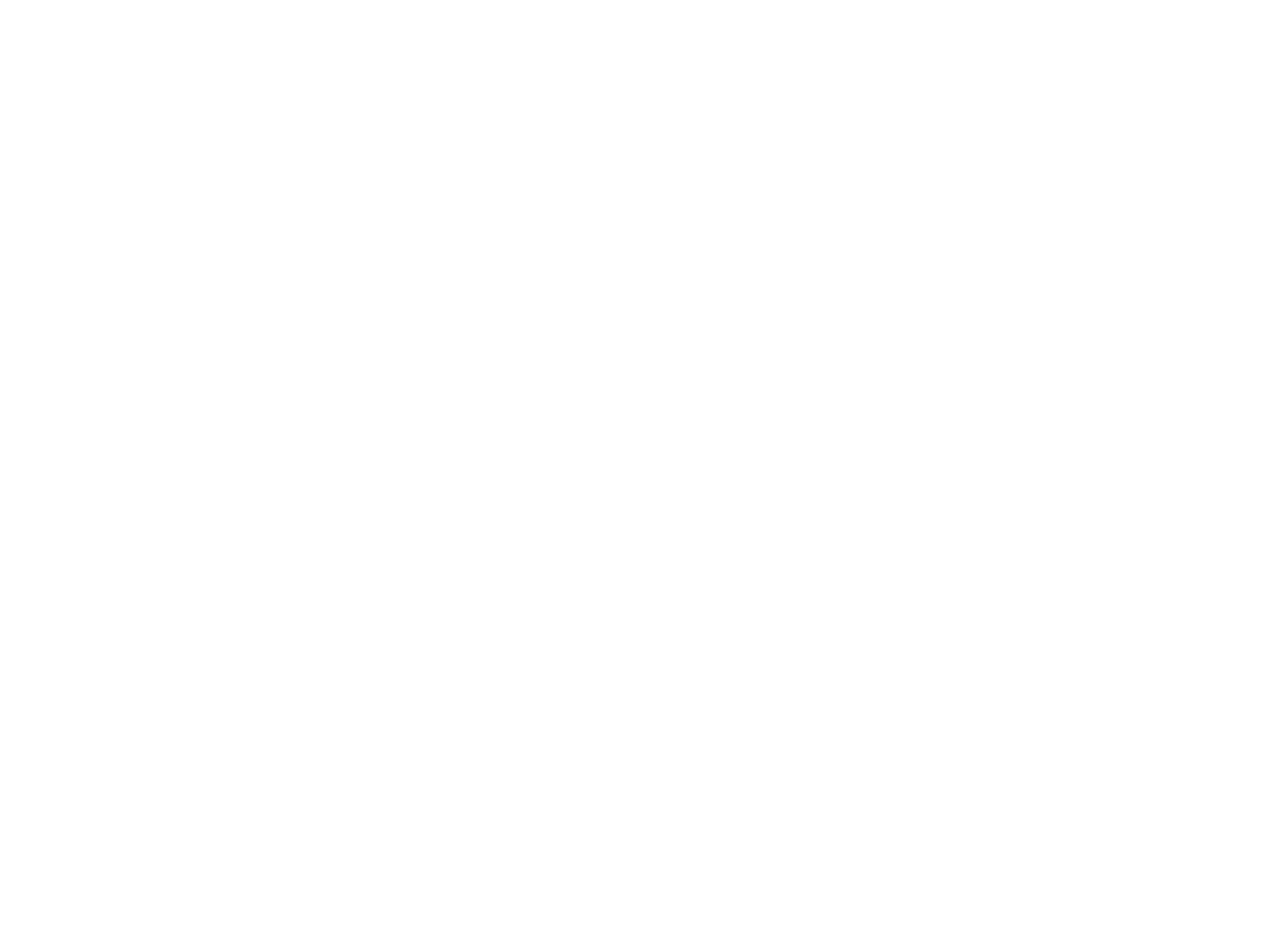
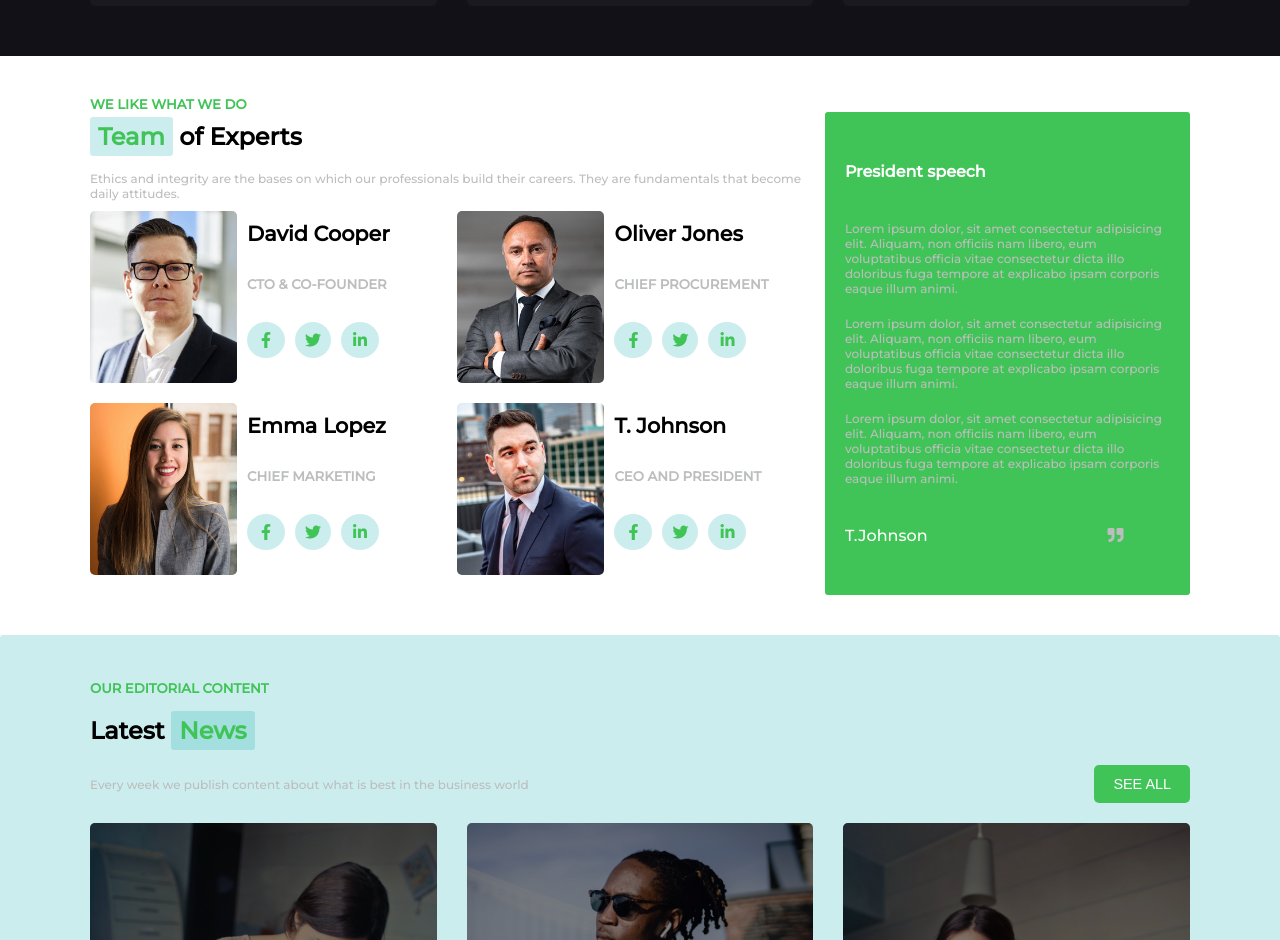
Before and after one commit to Valentina-Fr/proj-html-vuejs, a Vue app: page / in a window 1280 px wide. Shown: the part 1860-2800 px from the top of the page. Before the commit the page ends 1688 px from the top, so only its background shows below. Built offline with nearby package versions, Linux system fonts and the light colour scheme.

Commit message:
News section

```diff
--- a/src/App.vue
+++ b/src/App.vue
@@ -6,6 +6,8 @@
       <Advisory />
       <Results />
       <Services />
+      <Experts />
+      <News />
     </main>
   </div>
 </template>
@@ -16,6 +18,8 @@
 import Advisory from './components/Advisory.vue'
 import Results from './components/Results.vue'
 import Services from './components/Services.vue'
+import Experts from './components/Experts.vue'
+import News from './components/News.vue'
 
 export default {
   name: 'App',
@@ -24,7 +28,9 @@
     Jumbo,
     Advisory,
     Results,
-    Services
+    Services,
+    Experts,
+    News
   },
   data(){
     return {
--- a/src/components/Advisory.vue
+++ b/src/components/Advisory.vue
@@ -17,6 +17,10 @@
 </script>
 
 <style scoped lang="scss">
+section {
+    margin-bottom: 20px;
+}
+
 h5 {
     margin-top: 20px;
 }
@@ -31,7 +35,6 @@
 
 img {
     width: 80%;
-    margin-bottom: 30px;
 }
 
 .video {
--- a/src/components/Button.vue
+++ b/src/components/Button.vue
@@ -13,7 +13,7 @@
     button {
         color: #fff;
         border-radius: 5px;
-        padding: 5px 10px;
+        padding: 10px 18px;
         text-transform: uppercase;
         font-size: 0.9rem;
         border-width: 1px;
--- /dev/null
+++ b/src/components/Card.vue
@@ -0,0 +1,46 @@
+<template>
+    <div class="card">
+        <img :src="newsItem.imgUrl" :alt="newsItem.title">
+        <a :href="newsItem.url" class="text-center">{{newsItem.text}}</a>
+    </div>
+
+</template>
+
+<script>
+export default {
+name: 'Card',
+props: ['newsItem']
+}
+</script>
+
+<style scoped lang="scss">
+.card {
+    position: relative;
+    margin-top: 20px;
+    margin-bottom: 20px;
+    img {
+        max-width: 100%;
+        border-radius: 5px;
+    }
+    a {
+        position: absolute;
+        top: 230px;
+        left: 20px;
+        right: 20px;
+        font-size: 1.2rem;
+        font-weight: 700;
+        z-index: 1;
+    }
+}
+.card::after {
+    content: "";
+    display: inline-block;
+    position: absolute;
+    top: 0;
+    left: 0;
+    height: 100%;
+    width: 100%;
+    background-color: rgba(1,1,1,0.5);
+    border-radius: 5px;
+}
+</style>
--- /dev/null
+++ b/src/components/Experts.vue
@@ -0,0 +1,146 @@
+<template>
+  <section class="container">
+        <h5 class="brand-color">WE LIKE WHAT WE DO</h5>
+        <div class="d-flex">
+            <div>
+            <h2 class="py-10"><span class="brand-bg-secondary brand-color">Team</span> of Experts</h2>
+            <p class="font-grey py-10">Ethics and integrity are the bases on which our professionals build their careers. They are fundamentals that become daily attitudes.</p>
+            <div class="row">
+                <div class="col">
+                    <div class="card">
+                        <img src="@/assets/images/team-1.jpg" alt="cooper">
+                        <div class="expert-info">
+                            <h4>David Cooper</h4>
+                            <h5 class="font-grey py-30">CTO &amp; CO-FOUNDER</h5>
+                            <div class="social">
+                                <i class="fab fa-facebook-f brand-bg-secondary brand-color"></i>
+                                <i class="fab fa-twitter brand-bg-secondary brand-color"></i>
+                                <i class="fab fa-linkedin-in brand-bg-secondary brand-color"></i>
+                            </div>
+                        </div>
+                    </div>
+                </div>
+                <div class="col">
+                    <div class="card">
+                        <img src="@/assets/images/team-3.jpg" alt="jones">
+                        <div class="expert-info">
+                            <h4>Oliver Jones</h4>
+                            <h5 class="font-grey py-30">CHIEF PROCUREMENT</h5>
+                            <div class="social">
+                                <i class="fab fa-facebook-f brand-bg-secondary brand-color"></i>
+                                <i class="fab fa-twitter brand-bg-secondary brand-color"></i>
+                                <i class="fab fa-linkedin-in brand-bg-secondary brand-color"></i>
+                            </div>
+                        </div>
+                    </div>
+                </div>
+                <div class="col">
+                    <div class="card">
+                        <img src="@/assets/images/team-2.jpg" alt="lopez">
+                        <div class="expert-info">
+                            <h4>Emma Lopez</h4>
+                            <h5 class="font-grey py-30">CHIEF MARKETING</h5>
+                            <div class="social">
+                                <i class="fab fa-facebook-f brand-bg-secondary brand-color"></i>
+                                <i class="fab fa-twitter brand-bg-secondary brand-color"></i>
+                                <i class="fab fa-linkedin-in brand-bg-secondary brand-color"></i>
+                            </div>
+                        </div>
+                    </div>
+                </div>
+                <div class="col">
+                    <div class="card">
+                        <img src="@/assets/images/team-4.jpg" alt="johnson">
+                        <div class="expert-info">
+                            <h4>T. Johnson</h4>
+                            <h5 class="font-grey py-30">CEO AND PRESIDENT</h5>
+                            <div class="social">
+                                <i class="fab fa-facebook-f brand-bg-secondary brand-color"></i>
+                                <i class="fab fa-twitter brand-bg-secondary brand-color"></i>
+                                <i class="fab fa-linkedin-in brand-bg-secondary brand-color"></i>
+                            </div>
+                        </div>
+                    </div>
+                </div>
+            </div>
+            </div>
+            <div>
+                <div class="speech brand-bg">
+                    <h4 class="py-30">President speech</h4>
+                    <p class="font-grey py-10">Lorem ipsum dolor, sit amet consectetur adipisicing elit. Aliquam, non officiis nam libero, eum voluptatibus officia vitae consectetur dicta illo doloribus fuga tempore at explicabo ipsam corporis eaque illum animi.</p>
+                    <p class="font-grey py-10">Lorem ipsum dolor, sit amet consectetur adipisicing elit. Aliquam, non officiis nam libero, eum voluptatibus officia vitae consectetur dicta illo doloribus fuga tempore at explicabo ipsam corporis eaque illum animi.</p>
+                    <p class="font-grey py-10">Lorem ipsum dolor, sit amet consectetur adipisicing elit. Aliquam, non officiis nam libero, eum voluptatibus officia vitae consectetur dicta illo doloribus fuga tempore at explicabo ipsam corporis eaque illum animi.</p>
+                    <address class="py-30">T.Johnson<i class="fas fa-quote-right font-grey"></i></address>
+                </div>
+            </div>
+        </div>
+  </section>
+</template>
+
+<script>
+export default {
+name: 'Experts'
+}
+</script>
+
+<style scoped lang="scss">
+    section {
+        margin-top: 40px;
+        margin-bottom: 40px;
+    }
+    .row {
+        display: flex;
+        flex-wrap: wrap;
+    }
+
+    .col {
+        width: 50%;
+    }
+
+    .card {
+        display: flex;
+        img {
+            width: 40%;
+            border-radius: 5px;
+        }
+        margin-bottom: 20px;
+    }
+
+    .expert-info {
+        padding-top: 10px;
+        h4 {
+            font-size: 1.3rem;
+        }
+    }
+
+    .fab {
+        padding: 10px;
+        border-radius: 50%;
+        margin-right: 10px;
+    }
+
+    .fa-facebook-f {
+        padding: 10px 14px;
+    }
+
+    .fa-linkedin-in {
+        padding: 10px 12px;
+    }
+
+    img {
+        margin-right: 10px;
+    }
+
+    .speech {
+        height: 100%;
+        color: #fff;
+        padding: 20px;
+        address {
+            font-style: normal;
+        }
+    }
+
+    .fa-quote-right {
+       padding-left: 180px;
+    }
+</style>
--- a/src/components/Jumbo.vue
+++ b/src/components/Jumbo.vue
@@ -24,7 +24,7 @@
   .jumbo {
     background-image: url('../assets/images/bg-2.jpg');
     background-size: cover;
-    height: 400px;
+    height: 600px;
     color: #fff;
     display: flex;
     justify-content: center;
--- /dev/null
+++ b/src/components/News.vue
@@ -0,0 +1,85 @@
+<template>
+  <section class="brand-bg-secondary">
+      <div class="container">
+        <h5 class="brand-color">OUR EDITORIAL CONTENT</h5>
+        <h2>Latest <span class="brand-bg-secondary brand-color">News</span></h2>
+        <div class="d-flex">
+            <p class="font-grey">Every week we publish content about what is best in the business world</p>
+            <Button class="btn-brand" text="See all"/>
+        </div>
+        <div class="row">
+            <div class="col" v-for="(news, index) in newsData" :key="index">
+                <Card :newsItem="news"/>
+            </div>
+        </div>
+      </div>
+  </section>
+</template>
+
+<script>
+import Button from './Button.vue';
+import Card from './Card.vue';
+
+export default {
+name: 'News',
+components: {
+    Button,
+    Card,
+},
+data(){
+    return {
+        newsData:[
+            {
+                imgUrl: require ('../assets/images/news-1.jpg'),
+                title: 'news 1',
+                text: 'Increasing creativity is possible for everyone',
+                url:'#'
+            },
+            {
+                imgUrl: require ('../assets/images/news-2.jpg'),
+                title: 'news 2',
+                text: 'Because market research is part of the business plan',
+                url:'#'
+            },
+            {
+               imgUrl: require ('../assets/images/news-3.jpg'),
+               title: 'news 3',
+               text: 'Working from home is a new trend',
+               url:'#'
+            }
+        ]
+    }
+}
+}
+</script>
+
+<style scoped lang="scss">
+h5 {
+    padding-top: 40px;
+    padding-bottom: 20px;
+}
+
+h2 {
+    padding-bottom: 20px;
+}
+
+p {
+    padding-right: 250px;
+}
+
+.d-flex {
+    justify-content: space-between;
+    align-items: center;
+}
+
+.col {
+    width: calc(100% / 3 - 20px);
+}
+
+.row {
+    display: flex;
+    justify-content: space-between;
+    flex-wrap: wrap;
+}
+
+</style>
--- a/src/components/Services.vue
+++ b/src/components/Services.vue
@@ -87,6 +87,7 @@
 section {
     background-color: #111117;
     color: #fff;
+    padding-bottom: 30px;
 }
 
 h5 {
--- a/src/scss/_utilities.scss
+++ b/src/scss/_utilities.scss
@@ -19,13 +19,13 @@
 .brand-bg {
     background-color: $brand-primary;
     border-radius: 3px;
-    padding: 0 5px;
+    padding: 5px 8px;
 }
 
 .brand-bg-secondary {
     background-color: rgba(0, 166, 166, 0.2);
     border-radius: 3px;
-    padding: 0 5px;
+    padding: 5px 8px;
 }
 
 .btn-brand {
@@ -54,3 +54,13 @@
 .pe-15 {
     padding-right: 15px;
 }
+
+.py-10 {
+    padding-top: 10px;
+    padding-bottom: 10px;
+}
+
+.py-30 {
+    padding-top: 30px;
+    padding-bottom: 30px;
+}
--- a/src/scss/_vars.scss
+++ b/src/scss/_vars.scss
@@ -1,2 +1,2 @@
-$brand-primary: #058283;
+$brand-primary: #41c457;
 $brand-secondary: #daeced;
```
Also changed, not shown: 14 other files (tests, documents, lock files or other folders).
